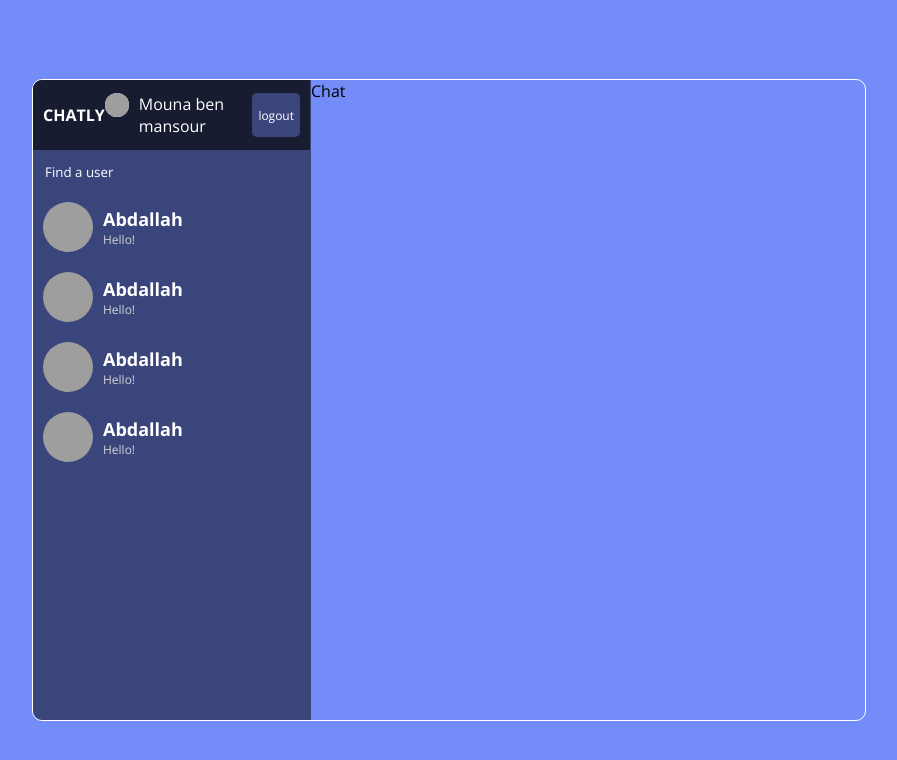
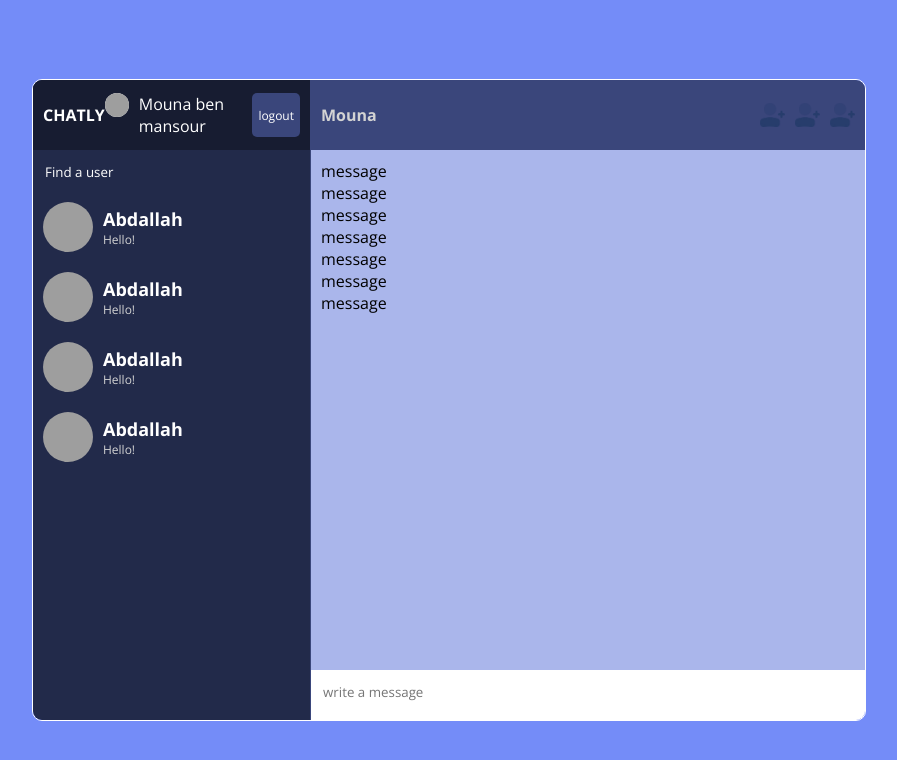
Before and after one commit to mouna-ben-mansour/chatly, a React (Create React App) app: page / in a window 1280 px wide. Shown: the top 760 px of the page, without its empty margins (191-1088 px from the left). Built offline with nearby package versions, Linux system fonts and the light colour scheme; grey boxes are pictures that could not be loaded.

Commit message:
chat design init

```diff
--- a/src/components/Chat.jsx
+++ b/src/components/Chat.jsx
@@ -1,7 +1,21 @@
 import React from "react";
+import Add from "../images/addAvatar.png";
+import Messages from "./Messages";
+import Input from "./Input";
 const Chat = () => {
     return (
-        <div className="chat">Chat</div>
+        <div className="chat">
+            <div className="chat-info">
+                <span>Mouna</span>
+                <div className="chat-icons">
+                    <img src={Add} alt="" width="25px"></img>
+                    <img src={Add} alt="" width="25px"></img>
+                    <img src={Add} alt="" width="25px"></img>
+                </div>
+            </div>
+            <Messages/>
+            <Input/>
+        </div>
     );
 }
 
--- a/src/components/Input.jsx
+++ b/src/components/Input.jsx
@@ -0,0 +1,11 @@
+import React from "react";
+const Input = () => {
+    return (
+        <div className="input-send">
+            <input type="text" placeholder="write a message"/>
+            <img src="" alt=""></img>
+        </div>
+     );
+}
+
+export default Input;
--- a/src/components/Message.jsx
+++ b/src/components/Message.jsx
@@ -0,0 +1,8 @@
+import React from "react";
+const Message = () => {
+    return (
+        <div className="message">message</div>
+     );
+}
+
+export default Message;
--- /dev/null
+++ b/src/components/Messages.jsx
@@ -0,0 +1,17 @@
+import React from "react";
+import Message from "./Message"
+const Messages = () => {
+    return (
+        <div className="messages">
+            <Message/>
+            <Message/>
+            <Message/>
+            <Message/>
+            <Message/>
+            <Message/>
+            <Message/>
+        </div>
+     );
+}
+
+export default Messages;
--- a/src/style.scss
+++ b/src/style.scss
@@ -84,7 +84,7 @@
         .sidebar {
             flex: 1;
             border-right: 1px solid #3A467B;
-            background-color: #3A467B;
+            background-color: #222A4A;
 
             .navbar {
                 background-color: #171C31;
@@ -133,7 +133,7 @@
 
                     input {
                         border: none;
-                        background-color: #3A467B;
+                        background-color: transparent;
                         color: white;
                         outline: none;
 
@@ -179,6 +179,50 @@
 
         .chat {
             flex: 2;
+
+            .chat-info {
+                display: flex;
+                align-items: center;
+                justify-content: space-between;
+                background-color: #3A467B;
+                padding: 10px;
+                height: 50px;
+                color: lightgray;
+
+                span {
+                    font-size: 16px;
+                    font-weight: bold;
+                }
+
+                .chat-icons {
+                    display: flex;
+                    gap: 10px;
+                    align-items: center;
+
+                    img {
+                        cursor: pointer;
+                        height: 24px;
+                    }
+                }
+            }
+
+            .messages {
+                background-color: rgba(224, 224, 224, 0.507);
+                padding: 10px;
+                height: calc(100% - 140px);
+            }
+
+            .input-send {
+                height: 50px;
+                background-color: white;
+                padding: 10px;
+
+                input {
+                    border: none;
+                    outline: none;
+
+                }
+            }
         }
     }
 }
```
